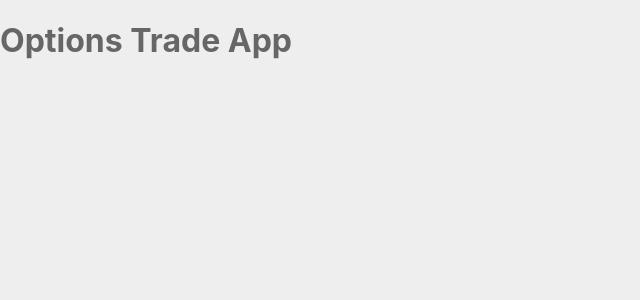
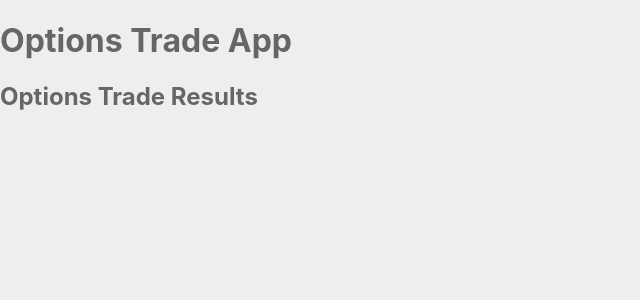
Before and after one commit to manny516/option_td, a React (Create React App) app in the folder trade_options/: page / in a window 1280 px wide. Shown: the top 300 px of the page, without its empty margins (0-640 px from the left). Built offline with nearby package versions, Linux system fonts and the light colour scheme; no server answers.

Commit message:
Grouped components using React Fragments and added placed holder text to options component

```diff
--- a/trade_options/src/App.js
+++ b/trade_options/src/App.js
@@ -1,11 +1,25 @@
 import React, { Component } from 'react';
 import './css/main.css';
-import  Header from './comp/Header';
+import Header from './comp/Header';
+import Options from './comp/Options';
 
 class App extends Component {
   render() {
     return (
-      <Header/>
+
+    	<React.Fragment >
+
+    		{/* See (src/comp/Header.js) / Load Header Component Data */}
+			<Header/>
+
+			<div className="comp-wrapper">
+
+				{/* See (src/comp/Options.js) / Load Options Component Data */}
+
+				<Options/>
+			</div>
+
+		</React.Fragment>
     );
   }
 }
--- a/trade_options/src/comp/Options.js
+++ b/trade_options/src/comp/Options.js
@@ -1,4 +1,4 @@
-import React, {Components} from 'react'
+import React, {Component} from 'react'
 
 class Options extends Component{
 
@@ -33,7 +33,9 @@ class Options extends Component{
 	}
 
 	render(){
-		return();
+		return(
+			<div> <h2> Options Trade Results  </h2> </div>
+		);
 	}
 
 
```
